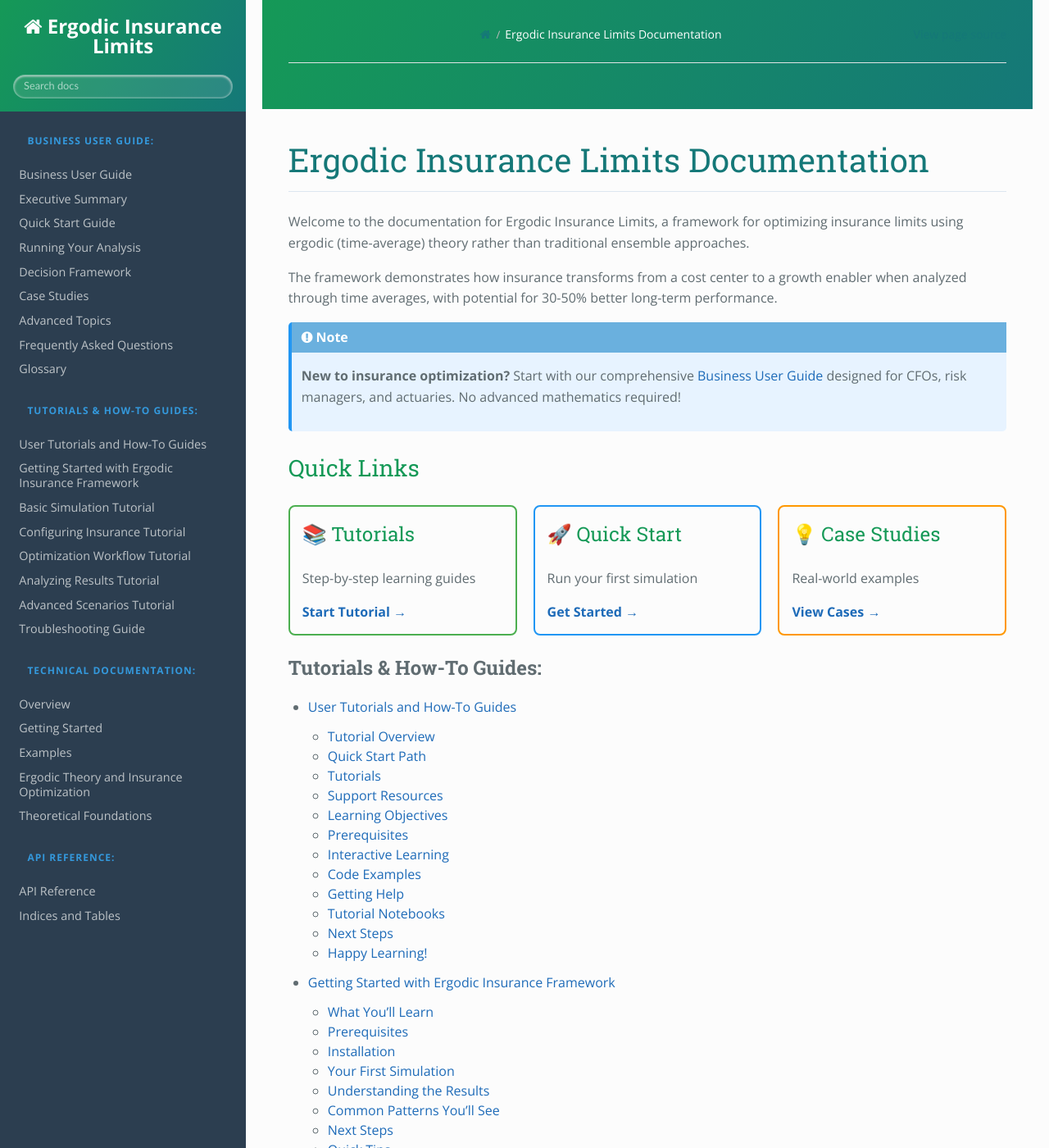
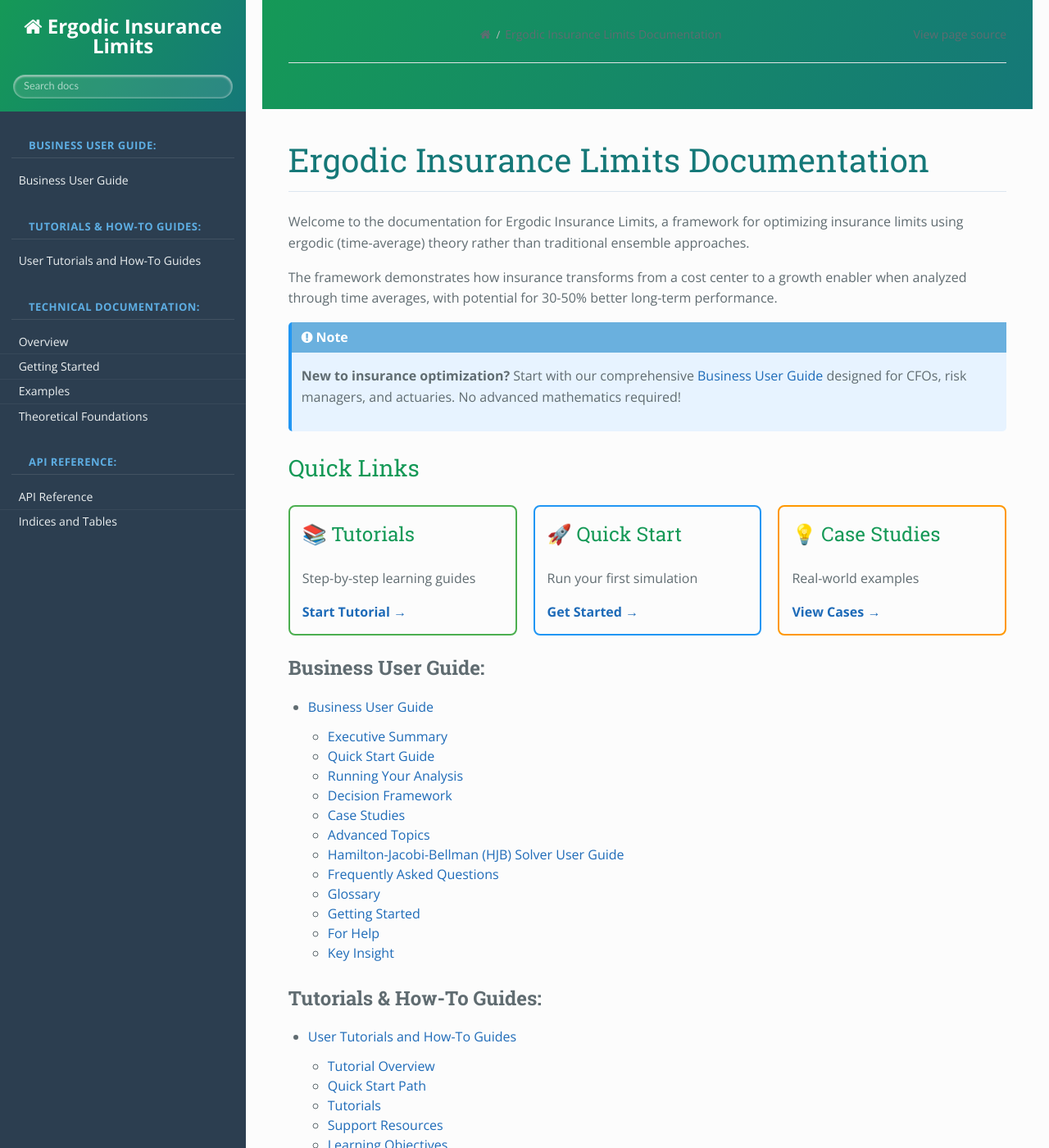
Before and after one commit to AlexFiliakov/Ergodic-Insurance-Limits, a Sphinx documentation site: the page built from ergodic_insurance/docs/index.rst, in a window 1280 px wide and 1400 px high. Shown: the whole window at 82% size. Built offline with Sphinx 7.4.7 and the Read the Docs theme 3.1.0, drawn with Linux system fonts in a browser that asks for light colours; some of the changed text lies outside the part shown.

Commit message:
fix(docs): Improve Sphinx documentation sidebar readability and fix build paths
- Enhanced sidebar menu visibility with brighter text colors (#ecf0f1 from #bdc3c7)
- Added hierarchical indentation for nested menu items (L2, L3, L4 levels)
- Improved section headers with better contrast and visual separation
- Fixed documentation build output path (now uses ../../api instead of _build)
- Removed duplicate toctree entries from main index.rst
- Added expand/collapse indicators and hover effects for better UX
- Created build_docs.bat helper script for easier documentation builds
- Cleaned up extraneous directories (....api and old _build folders)

The left sidebar menu is now much more readable with proper visual hierarchy
and the build process correctly outputs to the api/ directory for GitHub Pages.

🤖 Generated with [Claude Code](https://claude.ai/code)

Co-Authored-By: Claude <noreply@anthropic.com>

```diff
--- a/ergodic_insurance/docs/_static/custom.css
+++ b/ergodic_insurance/docs/_static/custom.css
@@ -76,29 +76,59 @@ a:hover {
     color: rgba(255, 255, 255, 0.6) !important;
 }
 
-/* Sidebar menu items */
+/* Sidebar menu items - IMPROVED VISIBILITY */
 .wy-menu-vertical a {
-    color: #bdc3c7 !important;
+    color: #ecf0f1 !important;  /* Changed from #bdc3c7 to much brighter */
+    font-size: 14px !important;
 }
 
 .wy-menu-vertical a:hover {
-    background: rgba(255, 255, 255, 0.05) !important;
+    background: rgba(255, 255, 255, 0.1) !important;  /* Increased from 0.05 */
     color: #fff !important;
 }
 
 .wy-menu-vertical li.current > a {
-    background: rgba(255, 255, 255, 0.1) !important;
+    background: rgba(255, 255, 255, 0.15) !important;  /* Increased from 0.1 */
     border-right: 3px solid var(--cayman-primary) !important;
     color: #fff !important;
+    font-weight: 600 !important;
 }
 
-/* Section headers in sidebar */
+/* Nested menu items - better hierarchy visibility */
+.wy-menu-vertical li.toctree-l2 a {
+    color: #dfe3e6 !important;  /* Slightly dimmer than parent */
+    padding-left: 2.5em !important;  /* Better indentation */
+}
+
+.wy-menu-vertical li.toctree-l3 a {
+    color: #d0d4d8 !important;  /* Progressive dimming */
+    padding-left: 3.5em !important;
+}
+
+.wy-menu-vertical li.toctree-l4 a {
+    color: #c1c5c9 !important;
+    padding-left: 4.5em !important;
+}
+
+/* Active/current nested items */
+.wy-menu-vertical li.current li.toctree-l2 > a {
+    color: #fff !important;  /* Bright when current */
+}
+
+.wy-menu-vertical li.current li.toctree-l3 > a {
+    color: #f8f9fa !important;
+}
+
+/* Section headers in sidebar - MORE VISIBLE */
 .wy-menu-vertical p.caption {
-    color: #3498db !important;
-    font-size: 12px !important;
+    color: #5dade2 !important;  /* Brighter blue from #3498db */
+    font-size: 13px !important;  /* Slightly larger */
     text-transform: uppercase !important;
-    letter-spacing: 1px !important;
-    margin: 20px 14px 10px !important;
+    letter-spacing: 0.5px !important;  /* Less spacing for readability */
+    margin: 25px 14px 12px !important;
+    font-weight: 600 !important;
+    border-bottom: 1px solid rgba(255, 255, 255, 0.1) !important;
+    padding-bottom: 5px !important;
 }
 
 /* Main content area */
@@ -248,10 +278,17 @@ footer {
 /* Breadcrumbs */
 .wy-breadcrumbs {
     font-size: 0.875rem !important;
+    color: #606c71 !important;  /* Gray color for separators */
 }
 
 .wy-breadcrumbs a {
-    color: var(--cayman-primary) !important;
+    color: #606c71 !important;  /* Changed from primary green to gray for better visibility */
+    font-weight: 500 !important;  /* Slightly bolder for better readability */
+}
+
+.wy-breadcrumbs a:hover {
+    color: var(--cayman-primary) !important;  /* Show green on hover */
+    text-decoration: underline !important;
 }
 
 /* Module index */
@@ -299,6 +336,61 @@ dl.field-list > dt {
     margin-bottom: 1.5rem !important;
     padding-bottom: 0.5rem !important;
     border-bottom: 1px solid var(--cayman-border) !important;
+}
+
+/* Sidebar expand/collapse indicators - MORE VISIBLE */
+.wy-menu-vertical li.toctree-l1 > a:before,
+.wy-menu-vertical li.toctree-l2 > a:before,
+.wy-menu-vertical li.toctree-l3 > a:before {
+    font-family: "FontAwesome";
+    display: inline-block;
+    margin-right: 0.5em;
+    color: #ecf0f1 !important;
+    opacity: 0.8 !important;
+}
+
+/* Closed folder icon */
+.wy-menu-vertical li.toctree-l1.has-children:not(.current) > a:before,
+.wy-menu-vertical li.toctree-l2.has-children:not(.current) > a:before {
+    content: "\f0da" !important;  /* Right arrow */
+}
+
+/* Open folder icon */
+.wy-menu-vertical li.toctree-l1.current.has-children > a:before,
+.wy-menu-vertical li.toctree-l2.current.has-children > a:before {
+    content: "\f0d7" !important;  /* Down arrow */
+}
+
+/* Hide duplicate toctree entries if they exist */
+.wy-menu-vertical li.toctree-l1 ul li.toctree-l1 {
+    display: none !important;  /* Hide nested duplicate entries */
+}
+
+/* Better visual separation between sections */
+.wy-menu-vertical > ul > li {
+    border-bottom: 1px solid rgba(255, 255, 255, 0.05) !important;
+    margin-bottom: 0 !important;
+    padding-bottom: 0 !important;
+}
+
+.wy-menu-vertical > ul > li:last-child {
+    border-bottom: none !important;
+}
+
+/* Improve visibility of hidden items */
+.wy-menu-vertical li ul {
+    margin-left: 0 !important;
+}
+
+/* Make current page more prominent */
+.wy-menu-vertical li.current > a {
+    background: linear-gradient(90deg, rgba(255, 255, 255, 0.15) 0%, rgba(255, 255, 255, 0.05) 100%) !important;
+}
+
+/* Better hover effects for all levels */
+.wy-menu-vertical li a:hover {
+    background: rgba(255, 255, 255, 0.08) !important;
+    transition: background 0.2s ease !important;
 }
 
 /* MathJax equation styling */
--- a/ergodic_insurance/docs/index.rst
+++ b/ergodic_insurance/docs/index.rst
@@ -42,30 +42,14 @@ Quick Links
 .. toctree::
    :maxdepth: 2
    :caption: Business User Guide:
-   :hidden:
 
    user_guide/index
-   user_guide/executive_summary
-   user_guide/quick_start
-   user_guide/running_analysis
-   user_guide/decision_framework
-   user_guide/case_studies
-   user_guide/advanced_topics
-   user_guide/faq
-   user_guide/glossary
 
 .. toctree::
    :maxdepth: 2
    :caption: Tutorials & How-To Guides:
 
    tutorials/index
-   tutorials/01_getting_started
-   tutorials/02_basic_simulation
-   tutorials/03_configuring_insurance
-   tutorials/04_optimization_workflow
-   tutorials/05_analyzing_results
-   tutorials/06_advanced_scenarios
-   tutorials/troubleshooting
 
 .. toctree::
    :maxdepth: 2
@@ -74,7 +58,6 @@ Quick Links
    overview
    getting_started
    examples
-   theory
    theory/index
 
 .. toctree::
```
Also changed, not shown: 3 other files.
